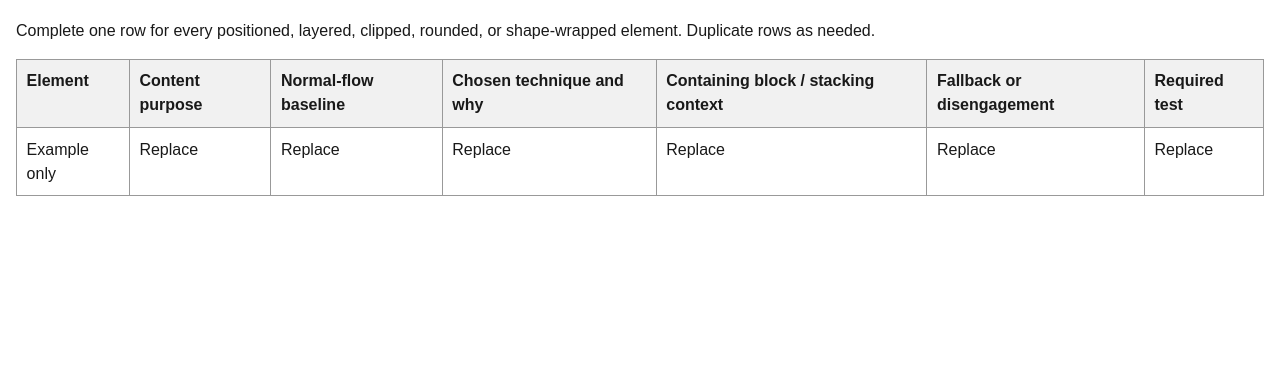
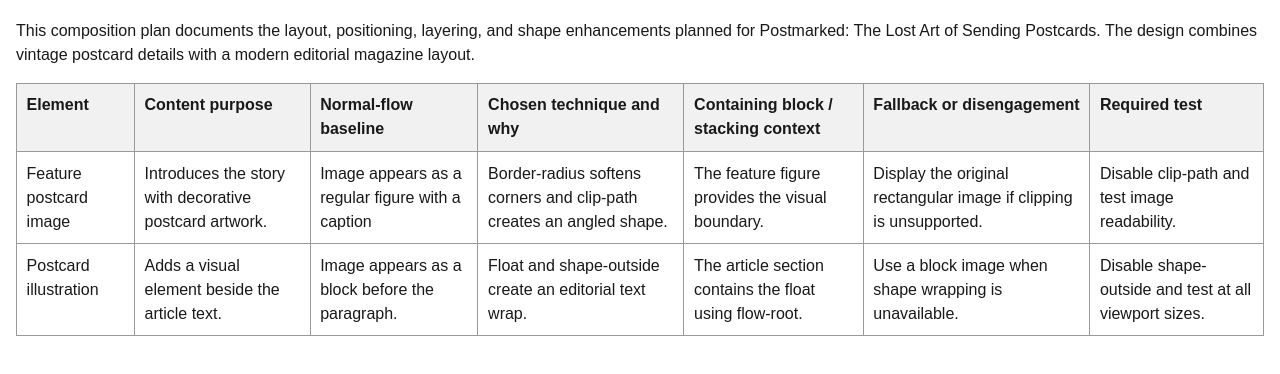
Before and after one commit to baileyjoy/ASSESSMENT-Layered-Feature-Story-Starter, a plain HTML site: page composition-plan.html in a window 1280 px wide. Shown: the part 88-462 px from the top of the page. Drawn offline with Linux system fonts and the light colour scheme.

Commit message:
Add Postmarked composition plan

```diff
--- a/composition-plan.html
+++ b/composition-plan.html
@@ -30,7 +30,12 @@
         </head>
         <body>
             <h1>L6 · Composition Plan</h1>
-            <p>Complete one row for every positioned, layered, clipped, rounded, or shape-wrapped element. Duplicate rows as needed.</p>
+            <p>
+                This composition plan documents the layout, positioning, layering, and shape enhancements
+                planned for Postmarked: The Lost Art of Sending Postcards.
+                The design combines vintage postcard details with a modern editorial
+                magazine layout.
+            </p>
             <table>
                 <thead>
                     <tr>
@@ -45,13 +50,23 @@
                 </thead>
                 <tbody>
                     <tr>
-                        <td>Example only</td>
-                        <td>Replace</td>
-                        <td>Replace</td>
-                        <td>Replace</td>
-                        <td>Replace</td>
-                        <td>Replace</td>
-                        <td>Replace</td>
+                        <td>Feature postcard image</td>
+                        <td>Introduces the story with decorative postcard artwork.</td>
+                        <td>Image appears as a regular figure with a caption</td>
+                        <td>Border-radius softens corners and clip-path creates an angled shape.</td>
+                        <td>The feature figure provides the visual boundary.</td>
+                        <td>Display the original rectangular image if clipping is unsupported.</td>
+                        <td>Disable clip-path and test image readability.</td>
+                    </tr>
+
+                    <tr>
+                        <td>Postcard illustration</td>
+                        <td>Adds a visual element beside the article text.</td>
+                        <td>Image appears as a block before the paragraph.</td>
+                        <td>Float and shape-outside create an editorial text wrap.</td>
+                        <td>The article section contains the float using flow-root.</td>
+                        <td>Use a block image when shape wrapping is unavailable.</td>
+                        <td>Disable shape-outside and test at all viewport sizes.</td>
                     </tr>
                 </tbody>
             </table>
```
Also changed, not shown: 1 other file.
